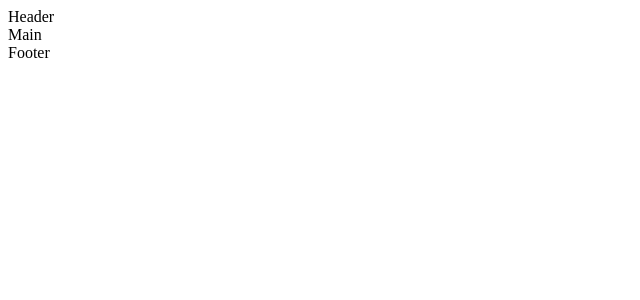
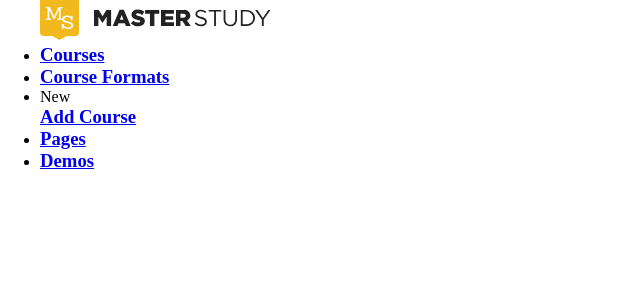
Before and after one commit to ValerioCani/proj-html-vuejs, a Vue app: page / in a window 1280 px wide. Shown: the top 300 px of the page, without its empty margins (0-640 px from the left). Built offline with nearby package versions, Linux system fonts and the light colour scheme.

Commit message:
inizio creazione header

```diff
--- a/package.json
+++ b/package.json
@@ -8,7 +8,9 @@
     "lint": "vue-cli-service lint"
   },
   "dependencies": {
+    "@fortawesome/fontawesome-free": "^6.2.0",
     "core-js": "^3.8.3",
+    "fontawesome": "^5.6.3",
     "vue": "^2.6.14"
   },
   "devDependencies": {
--- a/src/App.vue
+++ b/src/App.vue
@@ -20,7 +20,8 @@ export default {
   }
 }
 </script>
-
 <style lang="scss">
-
+@import '~@fortawesome/fontawesome-free/css/all.css';
+@import './assets/styles/general.scss';
+@import './assets/styles/var.scss';
 </style>
--- /dev/null
+++ b/src/assets/styles/general.scss
@@ -0,0 +1,10 @@
+*{
+    padding: 0;
+    margin: 0;
+    box-sizing: border-box;
+}
+
+.container{
+    max-width: 1200px;
+    margin: 0 auto;
+}
--- a/src/components/MasterFooter.vue
+++ b/src/components/MasterFooter.vue
@@ -1,6 +1,6 @@
 <template>
   <footer>
-    Footer
+    <div class="container"></div>
   </footer>
 </template>
 
@@ -10,6 +10,6 @@ export default {
 }
 </script>
 
-<style>
+<style scoped lang="scss">
 
 </style>
--- a/src/components/MasterHeader.vue
+++ b/src/components/MasterHeader.vue
@@ -1,15 +1,64 @@
 <template>
   <header>
-    Header
+    <div class="container">
+        <img src="@/assets/img/MasterStudy-1.svg" alt="MasterStudy logo">
+        <div>
+            <ul>
+                <li v-for="link in headerMenu" :key="link.index" >
+                    <div class="new" v-if="link.new==true">New</div>
+                    <h3><a :href="link.url">{{link.text}}</a></h3>
+                </li>
+            </ul>
+
+        </div>
+    </div>
   </header>
 </template>
 
 <script>
 export default {
-    name:'MasterHeader'
+    name:'MasterHeader',
+    data(){
+        return{
+            headerMenu:[
+                {
+                    text:'Courses',
+                    url:'#',
+                    index: 1,
+                    new: false
+                },
+                {
+                    text:'Course Formats',
+                    url:'#',
+                    index: 2,
+                    new: false
+                },
+                {
+                    text:'Add Course',
+                    url:'#',
+                    index: 3,
+                    new: true
+                },
+                {
+                    text:'Pages',
+                    url:'#',
+                    index: 4,
+                    new: false
+                },
+                {
+                    text:'Demos',
+                    url:'#',
+                    index: 5,
+                    new: false
+                },
+            ]
+        }
+    }
 }
 </script>
 
-<style>
-
+<style scoped lang="scss">
+    header{
+        height: 145px;
+    }
 </style>
--- a/src/components/MasterMain.vue
+++ b/src/components/MasterMain.vue
@@ -1,6 +1,6 @@
 <template>
   <main>
-    Main
+    <div class="container"></div>
   </main>
 </template>
 
@@ -10,6 +10,6 @@ export default {
 }
 </script>
 
-<style>
+<style scoped lang="scss">
 
 </style>
```
Also changed, not shown: src/consegna.md (added, +40 -0 lines), src/assets/img/MasterStudy-1.svg (added), src/assets/styles/var.scss (added), 1 other file (tests, documents, lock files or other folders).
